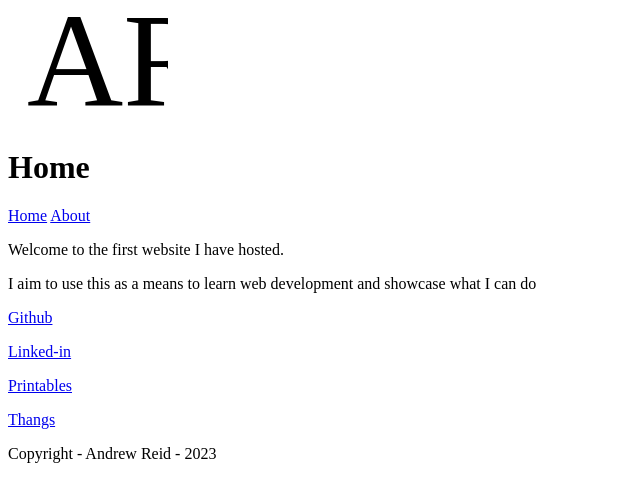
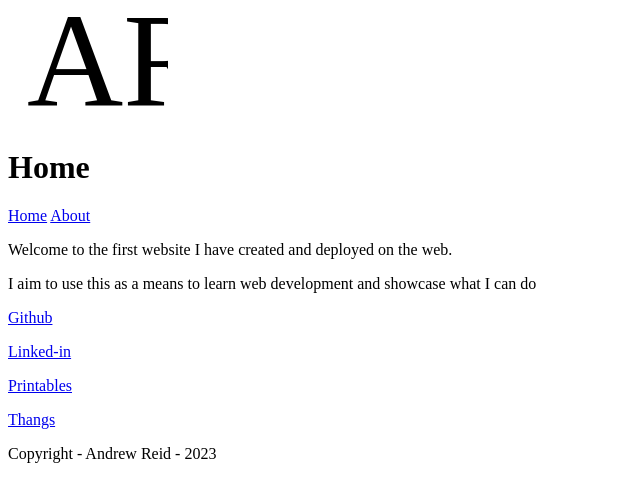
Before and after one commit to andyrobreid/portfolio, a SvelteKit app: page / in a window 1280 px wide. Shown: the top 502 px of the page, without its empty margins (0-640 px from the left). Built offline with nearby package versions, Linux system fonts and the light colour scheme.

Commit message:
Text Correction

```diff
--- a/src/routes/+page.svelte
+++ b/src/routes/+page.svelte
@@ -5,7 +5,7 @@
     $title = 'Home'
 </script>
 
-<p>Welcome to the first website I have hosted.</p>
+<p>Welcome to the first website I have created and deployed on the web.</p>
 <p>I aim to use this as a means to learn web development and showcase what I can do</p>
 
 <Links/>
```
